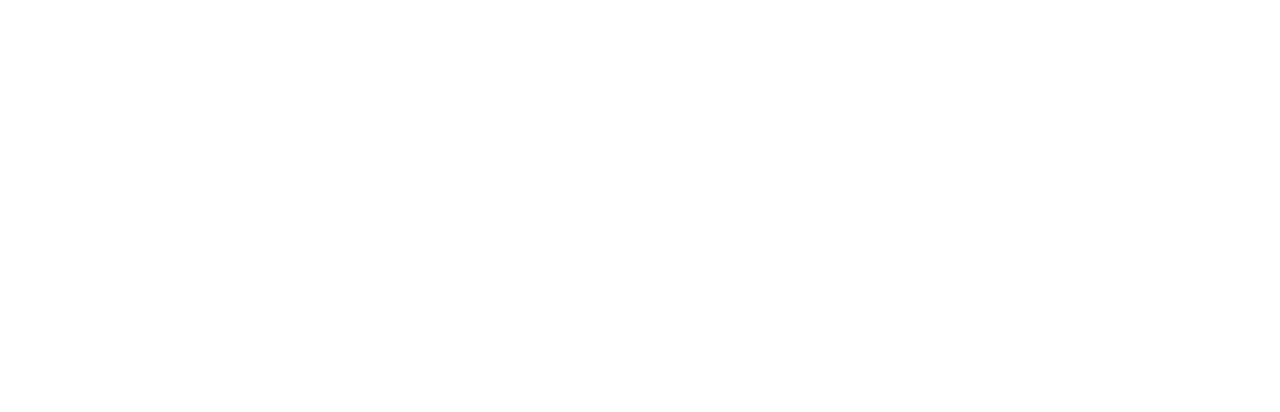
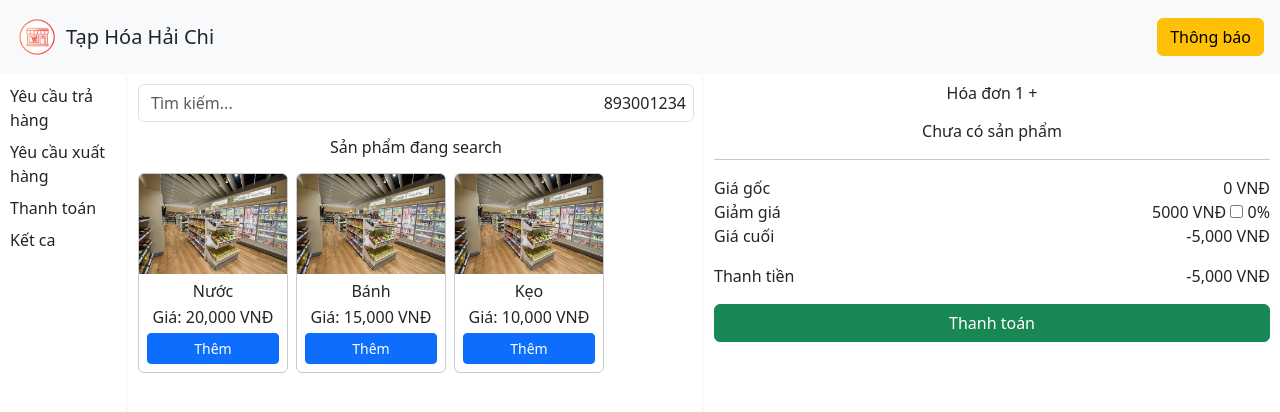
Before and after one commit to quanpdhe170415/SEP490-G82-SP25, a React (Create React App) app in the folder Front-end/: page /homecashier in a window 1280 px wide. Before the commit this address had no page. Shown: the top 412 px of the page. Built offline with nearby package versions, Linux system fonts and the light colour scheme.

Commit message:
SEP490-51-FE-Update-UI-dashboard-for-cashier

```diff
--- a/Front-end/src/App.js
+++ b/Front-end/src/App.js
@@ -5,6 +5,7 @@
 import HomePage from './components/HomePage';
 import 'react-toastify/dist/ReactToastify.css';
 import ForgotPassword from './components/ForgotPassword';
+import HomeForCashier from './components/HomeforCashier';
 
 function App() {
   return (
@@ -14,6 +15,7 @@
         <Route path="/login" element={<LoginPage />} />
         <Route path="/home" element={<HomePage />} />
         <Route path="/forgotpassword" element={<ForgotPassword />} />
+        <Route path="/homecashier" element={<HomeForCashier />} />
       </Routes>
     </Router>
   );
--- /dev/null
+++ b/Front-end/src/components/HomeforCashier.js
@@ -0,0 +1,191 @@
+import React, { useState } from 'react';
+import { useNavigate } from 'react-router-dom';
+import background from '../assets/bg.jpg';
+import logo from '../assets/logo.png';
+import waterImg from '../assets/bg.jpg';
+import breadImg from '../assets/bg.jpg';
+import candyImg from '../assets/bg.jpg';
+import { ToastContainer, toast } from 'react-toastify';
+import 'react-toastify/dist/ReactToastify.css';
+
+const HomeForCashier = () => {
+  const navigate = useNavigate();
+  const [searchTerm, setSearchTerm] = useState('');
+  const [products, setProducts] = useState([
+    { id: 1, name: 'Nước', price: 20000, image: waterImg, type: 'Drink' },
+    { id: 2, name: 'Bánh', price: 15000, image: breadImg, type: 'Snack' },
+    { id: 3, name: 'Kẹo', price: 10000, image: candyImg, type: 'Snack' },
+  ]);
+  const [cart, setCart] = useState([]);
+  const [total, setTotal] = useState(0);
+
+  const handleSearch = (e) => {
+    setSearchTerm(e.target.value);
+    const filteredProducts = products.filter(product =>
+      product.name.toLowerCase().includes(e.target.value.toLowerCase())
+    );
+    setProducts(filteredProducts);
+  };
+
+  const addToCart = (product) => {
+    const existingProduct = cart.find(item => item.id === product.id);
+    if (existingProduct) {
+      setCart(cart.map(item =>
+        item.id === product.id ? { ...item, quantity: item.quantity + 1 } : item
+      ));
+    } else {
+      setCart([...cart, { ...product, quantity: 1 }]);
+    }
+    setTotal(total + product.price);
+    toast.success(`${product.name} đã được thêm vào hóa đơn!`, {
+      position: 'top-right',
+      autoClose: 2000,
+      hideProgressBar: false,
+      closeOnClick: true,
+      pauseOnHover: false,
+      draggable: false,
+      progress: undefined,
+    });
+  };
+
+  const removeFromCart = (product) => {
+    const existingProduct = cart.find(item => item.id === product.id);
+    if (existingProduct.quantity > 1) {
+      setCart(cart.map(item =>
+        item.id === product.id ? { ...item, quantity: item.quantity - 1 } : item
+      ));
+      setTotal(total - product.price);
+    } else {
+      setCart(cart.filter(item => item.id !== product.id));
+      setTotal(total - product.price);
+    }
+    toast.info(`${product.name} đã được giảm số lượng!`, {
+      position: 'top-right',
+      autoClose: 2000,
+      hideProgressBar: false,
+      closeOnClick: true,
+      pauseOnHover: false,
+      draggable: false,
+      progress: undefined,
+    });
+  };
+
+  const handleCheckout = () => {
+    toast.success('Thanh toán thành công! Tổng tiền: ' + total.toLocaleString() + ' VNĐ', {
+      position: 'top-right',
+      autoClose: 2000,
+      hideProgressBar: false,
+      closeOnClick: true,
+      pauseOnHover: false,
+      draggable: false,
+      progress: undefined,
+    });
+    setCart([]);
+    setTotal(0);
+    setTimeout(() => navigate('/'), 2000);
+  };
+
+  const navigateToSection = (path) => {
+    navigate(path); // Điều hướng đến các section tương ứng (cần định nghĩa route)
+  };
+
+  return (
+    <div
+      className="d-flex flex-column vh-100"
+      style={{
+        backgroundImage: `url(${background})`,
+        backgroundSize: 'cover',
+        backgroundPosition: 'center',
+      }}
+    >
+      <ToastContainer />
+      <div className="d-flex justify-content-between align-items-center p-3 bg-light shadow-sm w-100">
+        <div className="d-flex align-items-center gap-2">
+          <img src={logo} alt="Logo" style={{ height: '42px' }} />
+          <h5 className="m-0">Tạp Hóa Hải Chi</h5>
+        </div>
+        <button className="btn btn-warning">Thông báo</button>
+      </div>
+
+      <div className="d-flex flex-grow-1" style={{ height: 'calc(100vh - 80px)' }}>
+        {/* Navigator (1/10) */}
+        <div className="bg-white shadow-sm" style={{ width: '10%', padding: '10px' }}>
+          <ul className="list-unstyled">
+            <li className="mb-2"><a href="#" onClick={() => navigateToSection('/return')} className="text-decoration-none text-dark">Yêu cầu trả hàng</a></li>
+            <li className="mb-2"><a href="#" onClick={() => navigateToSection('/export')} className="text-decoration-none text-dark">Yêu cầu xuất hàng</a></li>
+            <li className="mb-2"><a href="#" onClick={() => navigateToSection('/payment')} className="text-decoration-none text-dark">Thanh toán</a></li>
+            <li className="mb-2"><a href="#" onClick={() => navigateToSection('/shift-end')} className="text-decoration-none text-dark">Kết ca</a></li>
+          </ul>
+        </div>
+
+        {/* Products (4/10) with Search Bar */}
+        <div className="bg-white shadow-sm" style={{ width: '45%', padding: '10px', overflowY: 'auto' }}>
+          <div className="mb-3 position-relative">
+            <input
+              type="text"
+              className="form-control"
+              placeholder="Tìm kiếm..."
+              value={searchTerm}
+              onChange={handleSearch}
+              style={{ width: '100%' }}
+            />
+            <span className="position-absolute top-50 end-0 translate-middle-y pe-2">893001234</span>
+          </div>
+          <h6 className="text-center mb-3">Sản phẩm đang search</h6>
+          <div className="d-flex flex-wrap gap-2">
+            {products.map((product) => (
+              <div key={product.id} className="card" style={{ width: '150px', border: '1px solid #ccc' }}>
+                <img src={product.image} className="card-img-top" alt={product.name} style={{ height: '100px', objectFit: 'cover' }} />
+                <div className="card-body p-2 text-center">
+                  <h6 className="card-title mb-1">{product.name}</h6>
+                  <p className="card-text mb-1">Giá: {product.price.toLocaleString()} VNĐ</p>
+                  <button className="btn btn-primary btn-sm w-100" onClick={() => addToCart(product)}>Thêm</button>
+                </div>
+              </div>
+            ))}
+          </div>
+        </div>
+
+        {/* Invoice (4/10) */}
+        <div className="bg-white shadow-sm" style={{ width: '45%', padding: '10px', overflowY: 'auto' }}>
+          <h6 className="text-center mb-3">Hóa đơn 1 +</h6>
+          {cart.length > 0 ? (
+            cart.map((item) => (
+              <div key={item.id} className="d-flex justify-content-between mb-2 align-items-center">
+                <span>{item.name}</span>
+                <div>
+                  <button className="btn btn-sm btn-secondary" onClick={() => removeFromCart(item)}>-</button>
+                  <span className="mx-2">{item.quantity}</span>
+                  <button className="btn btn-sm btn-secondary" onClick={() => addToCart(item)}>+</button>
+                  <span className="ms-2">{(item.price * item.quantity).toLocaleString()} VNĐ</span>
+                </div>
+              </div>
+            ))
+          ) : (
+            <p className="text-center">Chưa có sản phẩm</p>
+          )}
+          <hr />
+          <div className="d-flex justify-content-between">
+            <span>Giá gốc</span>
+            <span>{total.toLocaleString()} VNĐ</span>
+          </div>
+          <div className="d-flex justify-content-between">
+            <span>Giảm giá</span>
+            <span>5000 VNĐ <input type="checkbox" /> 0%</span>
+          </div>
+          <div className="d-flex justify-content-between">
+            <span>Giá cuối</span>
+            <span>{(total - 5000).toLocaleString()} VNĐ</span>
+          </div>
+          <div className="d-flex justify-content-between mt-3">
+            <span>Thanh tiền</span>
+            <span>{(total - 5000).toLocaleString()} VNĐ</span>
+          </div>
+          <button className="btn btn-success w-100 mt-3" onClick={handleCheckout}>Thanh toán</button>
+        </div>
+      </div>
+    </div>
+  );
+};
+
+export default HomeForCashier;
```
